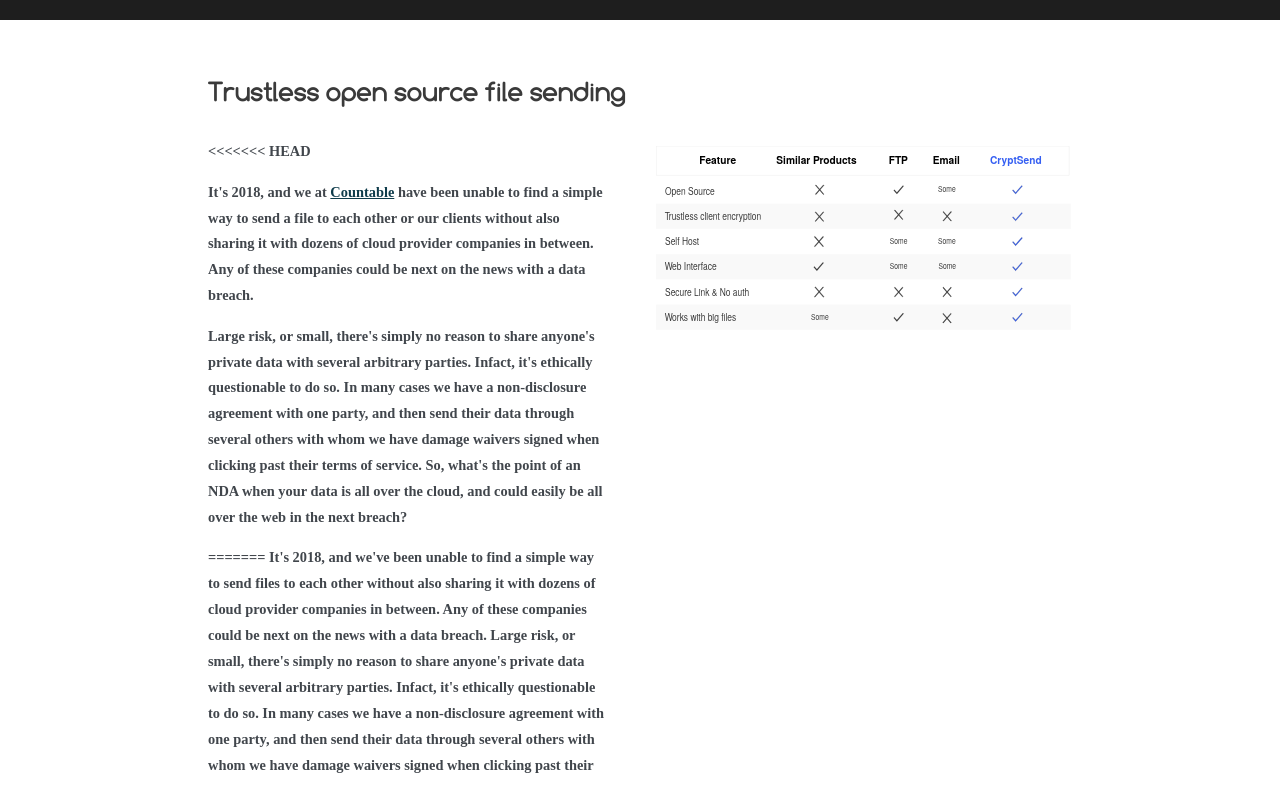
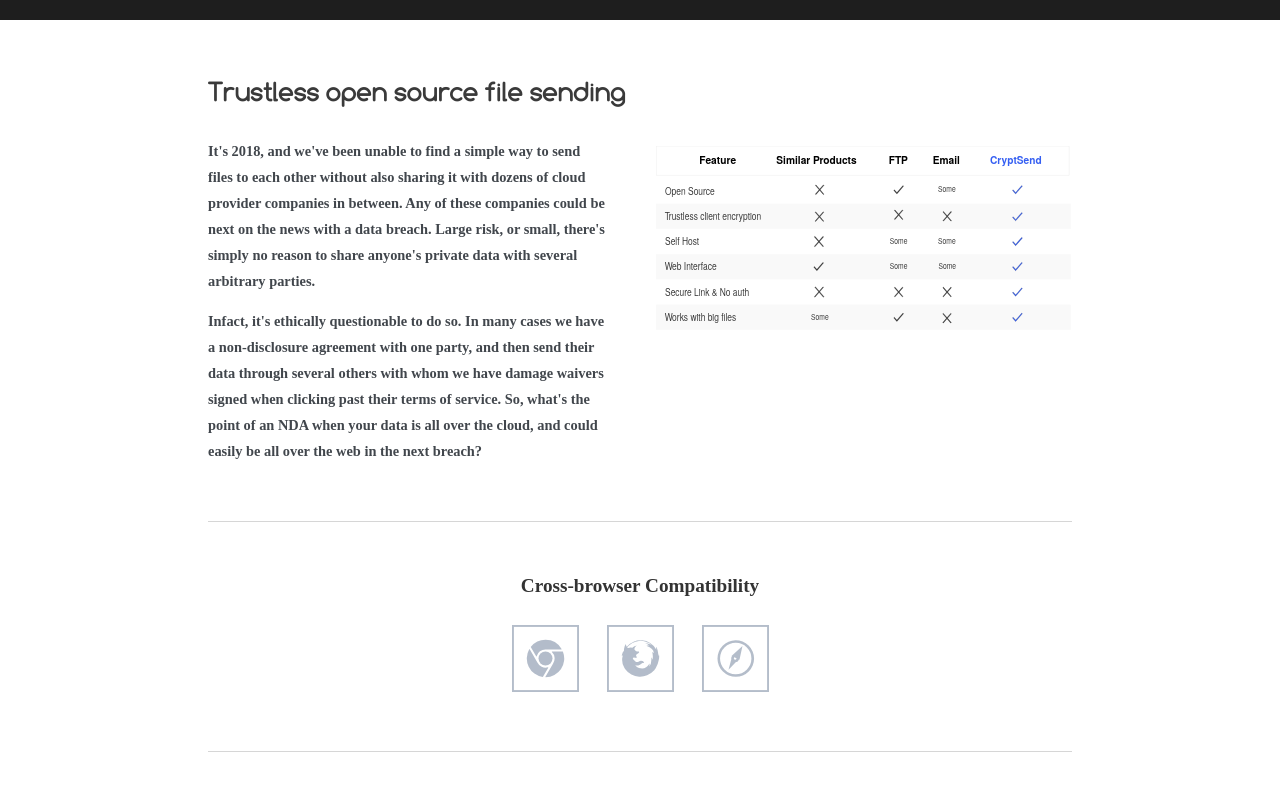
Before and after one commit to countable-web/cryptsend, a website: page public/index.html in a window 1280 px wide. Shown: the part 780-1565 px from the top of the page. Drawn offline with Linux system fonts and the light colour scheme; files that its build step writes are made by us from their sources; files whose address does not match are found by name.

Commit message:
conflict solving

```diff
--- a/public/index.html
+++ b/public/index.html
@@ -181,31 +181,21 @@
 
 
             <div class="section-content section-align-left" style="padding-right:2rem;">
-<<<<<<< HEAD
-                <p> It's 2018, and we at <strong><a href="http://countable.ca" target="_blank">Countable</a> </strong>
-                    have been unable to
-                    find a simple way to send
-                    a file to each other or our clients without also sharing it with dozens of cloud provider companies
-                    in between. Any of these
-                    companies could be next on the news with a data breach. </p>
 
-                <p>Large risk, or small, there's simply no reason to share
-                    anyone's private data with several arbitrary parties. Infact, it's ethically questionable to do so.
-                    In many cases
+                <p>It's 2018, and we've been unable to find a simple way to send
+                    files to each other without also sharing it with dozens of cloud provider companies in between. Any
+                    of these
+                    companies could be next on the news with a data breach. Large risk, or small, there's simply no
+                    reason to share
+                    anyone's private data with several arbitrary parties.</p>
+
+                <p>Infact, it's ethically questionable to do so. In many cases
                     we have a non-disclosure agreement with one party, and then send their data through several others
                     with whom we have
                     damage waivers signed when clicking past their terms of service. So, what's the point of an NDA when
                     your data is all over the
                     cloud, and could easily be all over the web in the next breach?</p>
-=======
-                It's 2018, and we've been unable to find a simple way to send
-                files to each other without also sharing it with dozens of cloud provider companies in between. Any of these
-                companies could be next on the news with a data breach. Large risk, or small, there's simply no reason to share
-                anyone's private data with several arbitrary parties. Infact, it's ethically questionable to do so. In many cases
-                we have a non-disclosure agreement with one party, and then send their data through several others with whom we have
-                damage waivers signed when clicking past their terms of service. So, what's the point of an NDA when your data is all over the
-                cloud, and could easily be all over the web in the next breach?
->>>>>>> 75c7a1265f91b82ee3fc80a4be5dd3c26d778f24
+
             </div>
 
 
@@ -273,12 +263,12 @@
 
 
             <div class="section-content section-align-right" style="padding-left:2rem;">
-               <p> It all happens automatically. Your computer encrypts your data and then we store it. We can't see it
-                   because it's encrypted and we don't have the key.
-                   Then, you share a link with the intended recipient. The link contains a key to decrypt the data, but <a href="https://www.w3.org/2001/tag/doc/hash-in-url" target="blank"> in
-                       a way that we never receive it.</a>
-               </p>
-
+                <p> It all happens automatically. Your computer encrypts your data and then we store it. We can't see it
+                    because it's encrypted and we don't have the key.
+                    Then, you share a link with the intended recipient. The link contains a key to decrypt the data, but
+                    <a href="https://www.w3.org/2001/tag/doc/hash-in-url" target="blank"> in
+                        a way that we never receive it.</a>
+                </p>
 
 
                 <p>All you have to remember is, don't share (or lose) the secure link.</p>
@@ -313,32 +303,22 @@
 
 
             <div class="section-content section-align-left" style="padding-right:2rem;">
-                <p> The Web Crypto API provides a blanket of trustlessness for the cloud. One goal for this project is
-                    provide
-                    an example for more cloud services to provide client encryption. However, it's not perfect.</p>
-<<<<<<< HEAD
                 <p> The reality is, privacy and security risks are complex, and it's about practical ways to reduce
                     surface area. Web crypto is
-                    an additional layer that makes it much harder for an attacker to reach someone's private data.
-                    CryptSend does the following other things to further secure you data:</p>
-=======
-                <p> The reality is, privacy and security risks are complex, and it's about practical ways to reduce surface area. Web crypto is
                     a layer which makes it much harder for an attacker to reach someone's private data.</p>
->>>>>>> 75c7a1265f91b82ee3fc80a4be5dd3c26d778f24
+
 
                 <p>Here are some potential risks, take care.</p>
                 <ul>
                     <li>Rogue browser extensions - disable extensions you don't trust.</li>
                     <li>Secure link stored in your history - use incognito mode.</li>
-<<<<<<< HEAD
-                    <li>Secure link is all-powerful - there are no other layers of authentication currently.</li>
+                    <li>Secure link is all-powerful - there is no additional auth layer, which is convenient but some
+                        cases may warrant a 2nd factor.
+                    </li>
                     <li>XSS - We've looked for every possibile exploit we can think of but it's possible we missed
                         one.
                     </li>
-=======
-                    <li>Secure link is all-powerful - there is no additional auth layer, which is convenient but some cases may warrant a 2nd factor.</li>
-                    <li>XSS - We've looked for every possibile exploit we can think of but it's possible we missed one.</li>
->>>>>>> 75c7a1265f91b82ee3fc80a4be5dd3c26d778f24
+
                 </ul>
 
             </div>
@@ -393,7 +373,6 @@
             </a>
 
 
-
         </div>
 
 
@@ -424,7 +403,8 @@
 
 
             <div class="section-content section-align-right" style="padding-left:2rem;">
-                We're Countable Web Productions a web techn firm who believe in transparency and fun. We started CryptSend
+                We're Countable Web Productions a web techn firm who believe in transparency and fun. We started
+                CryptSend
                 because we weren't comfortable sharing clients' private data on the cloud.
 
             </div>
```
